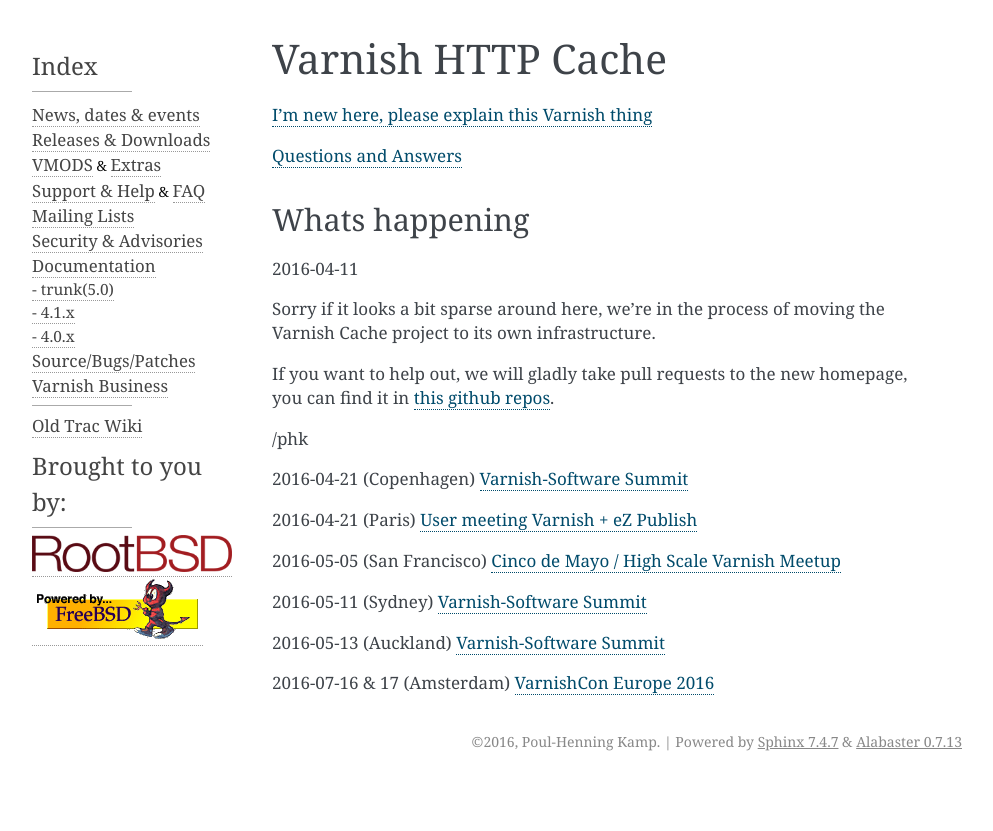
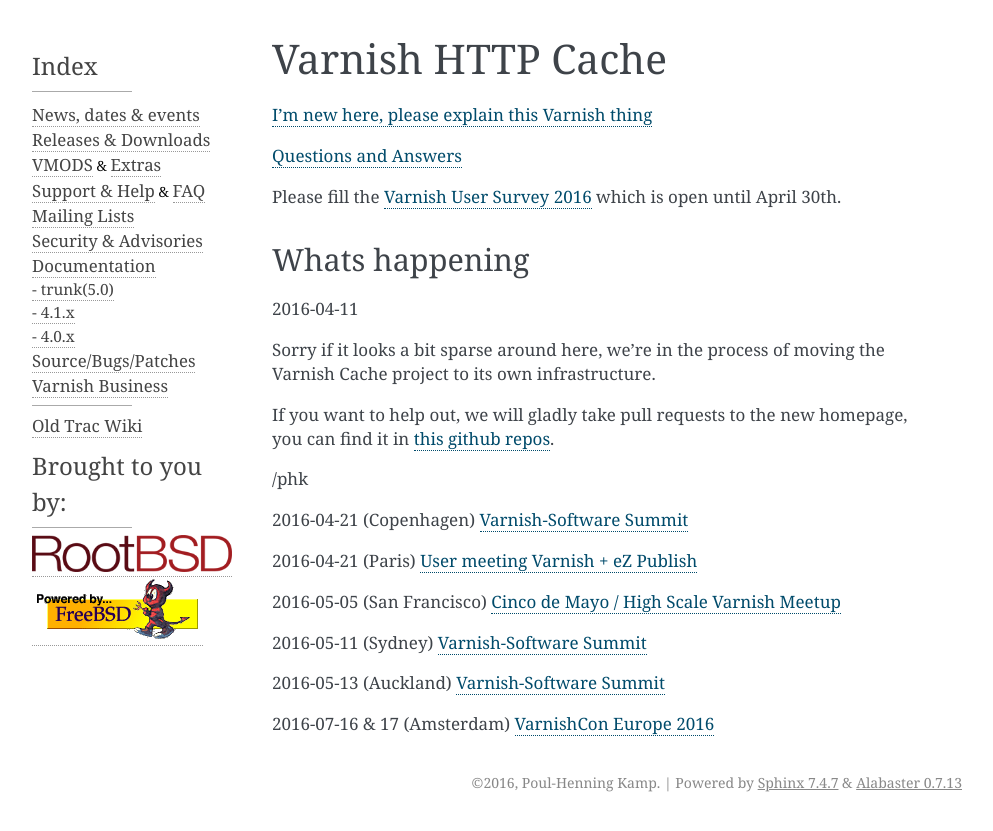
Before and after one commit to varnishcache/homepage, a Sphinx documentation site: the page built from R1/source/index.rst, in a window 1280 px wide. Shown: the top 831 px of the page, without its empty margins (148-1141 px from the left). Built offline with Sphinx 7.4.7, drawn with Linux system fonts in a browser that asks for light colours; pages that are not in the unit, such as notebooks, are missing from menus.

Commit message:
Adding survey link

```diff
--- a/R1/source/index.rst
+++ b/R1/source/index.rst
@@ -4,6 +4,11 @@
 :ref:`I'm new here, please explain this Varnish thing <intro>`
 
 :ref:`Questions and Answers<faq>`
+
+Please fill the `Varnish User Survey 2016
+<https://docs.google.com/a/varnish-software.com/forms/d/1XOJiTwe0q2P9P-ZO-8NHvxAdWn12dGRmUZagleKue68/viewform>`_ which is open until April 30th.
+
+
 
 Whats happening
 ---------------
```
